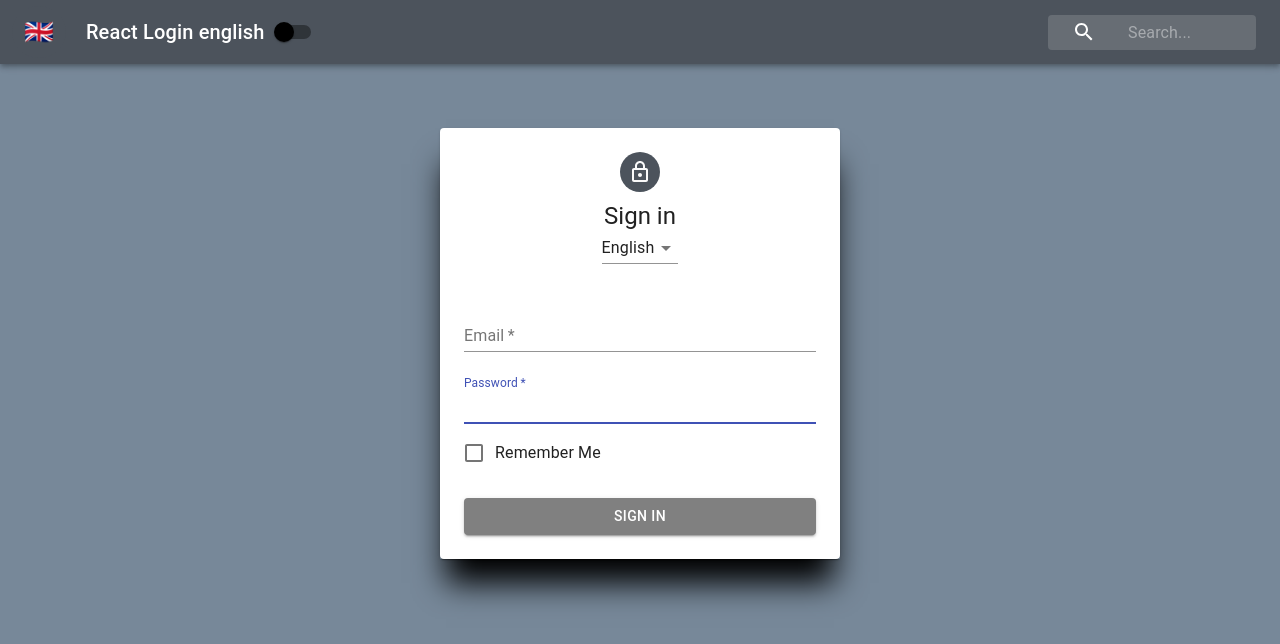
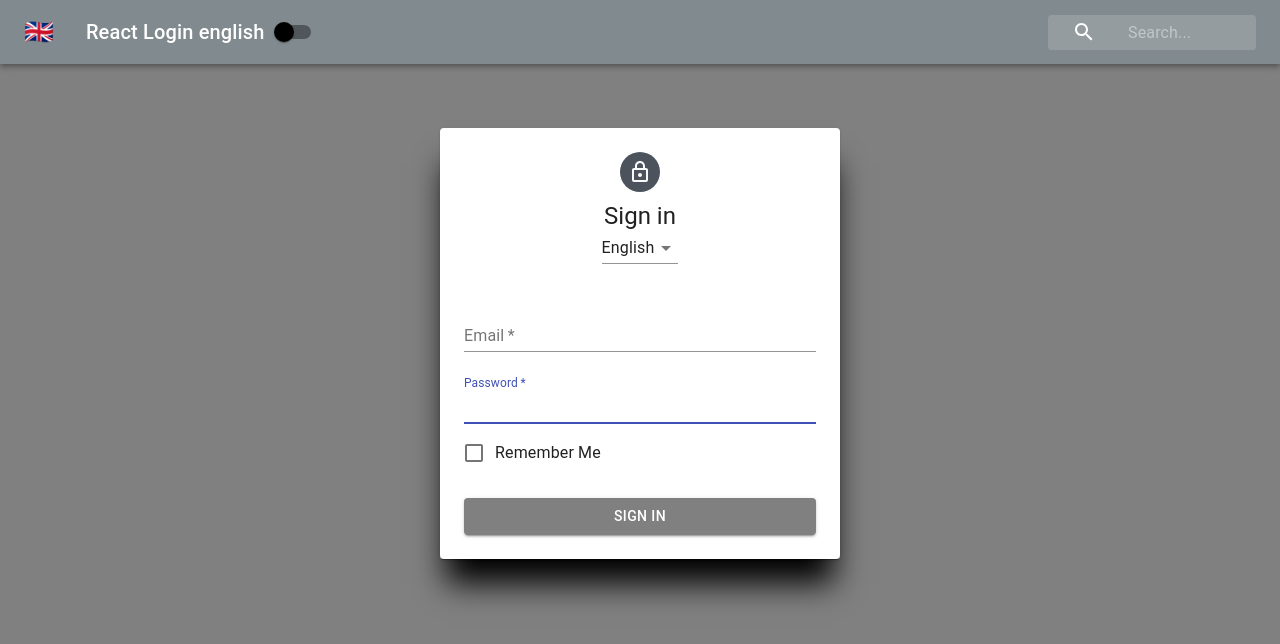
Before and after one commit to ChrisB32-cloud/React-Context-Hooks-Login, a React (Create React App) app: page / in a window 1280 px wide. Shown: the top 644 px of the page. Built offline with nearby package versions, Linux system fonts and the light colour scheme.

Commit message:
Rewrote ThemeContext to Hooks

```diff
--- a/src/contexts/ThemeContext.js
+++ b/src/contexts/ThemeContext.js
@@ -1,4 +1,4 @@
-import React, { createContext } from 'react';
+import React, { createContext, useState } from 'react';
 // import useInputState from '../hooks/useInputState'
 import useToggle from '../hooks/useToggle'
 
@@ -49,16 +49,17 @@ export const ThemeContext = createContext();
 
 export function ThemeProvider(props) {
 
-  const { isDarkMode, setIsDarkMode } = useToggle(true)
+  // const { isDarkMode, setIsDarkMode } = useToggle(true)
+  const [isDarkMode, setIsDarkMode] = useState(true)
 
-  //  function toggleDarkMode() {
-  //   setIsDarkMode();
-  //     }
+  function toggleDarkMode() {
+    setIsDarkMode(!isDarkMode);
+  }
 
 
   return (
     <ThemeContext.Provider
-      value={{ isDarkMode, toggleDarkMode: setIsDarkMode }}
+      value={{ isDarkMode, toggleDarkMode: toggleDarkMode }}
     >
       {props.children}
     </ThemeContext.Provider>
```
Also changed, not shown: 1 other file (tests, documents, lock files or other folders).
